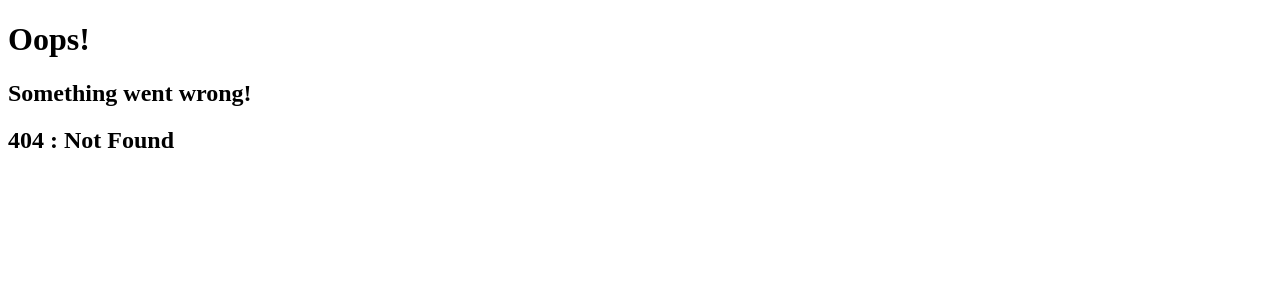
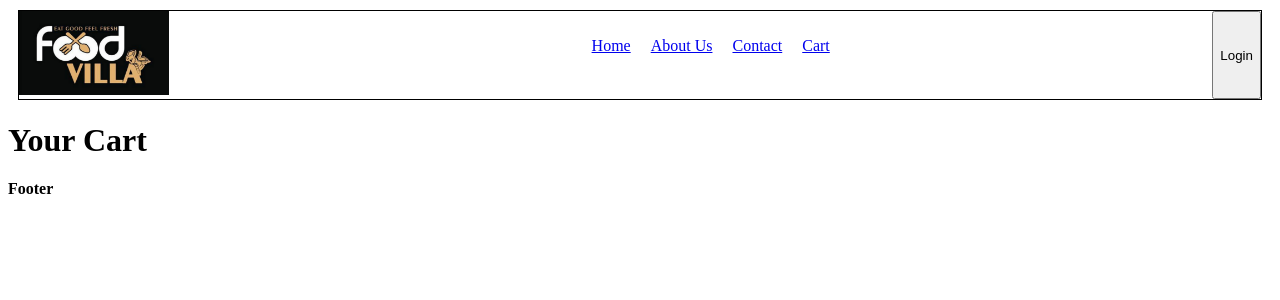
Before and after one commit to iamutk4/food-villa, a React (Vite) app: page /cart in a window 1280 px wide. Before the commit this address had no page. Shown: the top 300 px of the page. Built offline with nearby package versions, Linux system fonts and the light colour scheme.

Commit message:
Created router object | Created Cart, Contatc, About, RestaurantMenu FC | Client side rendering using Link FC | Nested routing using Outlet FC | Added Dynamic routing

```diff
--- a/src/App.js
+++ b/src/App.js
@@ -3,15 +3,18 @@ import ReactDOM from "react-dom/client";
 import Header from "./components/Header";
 import Body from "./components/Body";
 import Footer from "./components/Footer";
-import { createBrowserRouter, RouterProvider } from "react-router-dom";
+import { createBrowserRouter, Outlet, RouterProvider } from "react-router-dom";
 import About from "./components/About";
 import Error from "./components/Error";
+import Contact from "./components/Contact";
+import Cart from "./components/Cart";
+import RestaurantMenu from "./components/RestaurantMenu";
 
 const AppLayout = () => {
     return (
         <>
             <Header />
-            <Body />
+            <Outlet />
             <Footer />
         </>
     );
@@ -22,11 +25,30 @@ const appRouter = createBrowserRouter([
         path: "/",
         element: <AppLayout />,
         errorElement: <Error />,
+        children: [
+            {
+                path: "/",
+                element: <Body />
+            },
+            {
+                path: "/about",
+                element: <About />
+            },
+            {
+                path: "/contact",
+                element: <Contact />
+            },
+            {
+                path: "/cart",
+                element: <Cart />
+            },
+            {
+                path: "/restaurant/:id",
+                element: <RestaurantMenu />
+            },
+        ]
     },
-    {
-        path: "/about",
-        element: <About />
-    },
+
 ]);
 
 const root = ReactDOM.createRoot(document.getElementById("root"));
--- /dev/null
+++ b/src/components/Cart.js
@@ -0,0 +1,9 @@
+const Cart = () => {
+    return (
+        <div>
+            <h1>Your Cart</h1>
+        </div>
+    );
+};
+
+export default Cart;
--- /dev/null
+++ b/src/components/Contact.js
@@ -0,0 +1,9 @@
+const Contact = () => {
+    return (
+        <div>
+            <h1>Contact Us</h1>
+        </div>
+    );
+};
+
+export default Contact
--- a/src/components/Header.js
+++ b/src/components/Header.js
@@ -1,5 +1,6 @@
 import { useState } from "react";
 import Logo from "../assets/img/img.png";
+import { Link } from "react-router-dom";
 
 const loggedInUser = () => {
     // API call to check authentication
@@ -24,10 +25,26 @@ const Header = () => {
             <Title />
             <div className="nav-items">
                 <ul>
-                    <li>Home</li>
-                    <li>About Us</li>
-                    <li>Contact</li>
-                    <li>Cart</li>
+                    <li>
+                        <Link to="/">
+                            Home
+                        </Link>
+                    </li>
+                    <li>
+                        <Link to="/about">
+                            About Us
+                        </Link>
+                    </li>
+                    <li>
+                        <Link to="/contact">
+                            Contact
+                        </Link>
+                    </li>
+                    <li>
+                        <Link to="/cart">
+                            Cart
+                        </Link>
+                    </li>
                 </ul>
             </div>
             {
--- /dev/null
+++ b/src/components/RestaurantMenu.js
@@ -0,0 +1,47 @@
+import { useEffect, useState } from "react";
+import { useParams } from "react-router-dom";
+import { IMG_CDN_URL } from "../config";
+
+const RestaurantMenu = () => {
+    const params = useParams();
+    const {id} = params;
+
+    const [restaurantInfo, setRestaurantInfo] = useState({});
+
+    useEffect(() => {
+        getRestaurantInfo();
+    }, []);
+
+    async function getRestaurantInfo() {
+        const data = await fetch("https://www.swiggy.com/dapi/menu/pl?page-type=REGULAR_MENU&complete-menu=true&lat=28.7040592&lng=77.10249019999999&restaurantId=767725&catalog_qa=undefined&submitAction=ENTER");
+        const json = await data.json();
+        console.log(json);
+        setRestaurantInfo(json);
+    }
+
+    return (
+        <div>
+            <div>
+                <h1>Restaurant ID: {restaurantInfo?.data?.cards[2]?.card?.card?.info?.id}</h1>
+                <h2>{restaurantInfo?.data?.cards[2]?.card?.card?.info?.name}</h2>
+                <img src={IMG_CDN_URL + restaurantInfo?.data?.cards[2]?.card?.card?.info?.cloudinaryImageId} />
+                <h3>{restaurantInfo?.data?.cards[2]?.card?.card?.info?.areaName}</h3>
+                <h3>{restaurantInfo?.data?.cards[2]?.card?.card?.info?.city}</h3>
+                <h3>{restaurantInfo?.data?.cards[2]?.card?.card?.info?.avgRating} stars</h3>
+                <h3>{restaurantInfo?.data?.cards[2]?.card?.card?.info?.costForTwoMessage}</h3>
+            </div>
+            <div>
+                <h1>Menu</h1>
+                <ul>
+                    {
+                        (restaurantInfo?.data?.cards[4]?.groupedCard?.cardGroupMap?.REGULAR?.cards[3]?.card?.card?.itemCards).
+                        map((item) => (
+                        <li key={item?.card?.info?.id}>{item?.card?.info?.name}</li>
+                    ))}
+                </ul>
+            </div>
+        </div>
+    );
+};
+
+export default RestaurantMenu;
```
